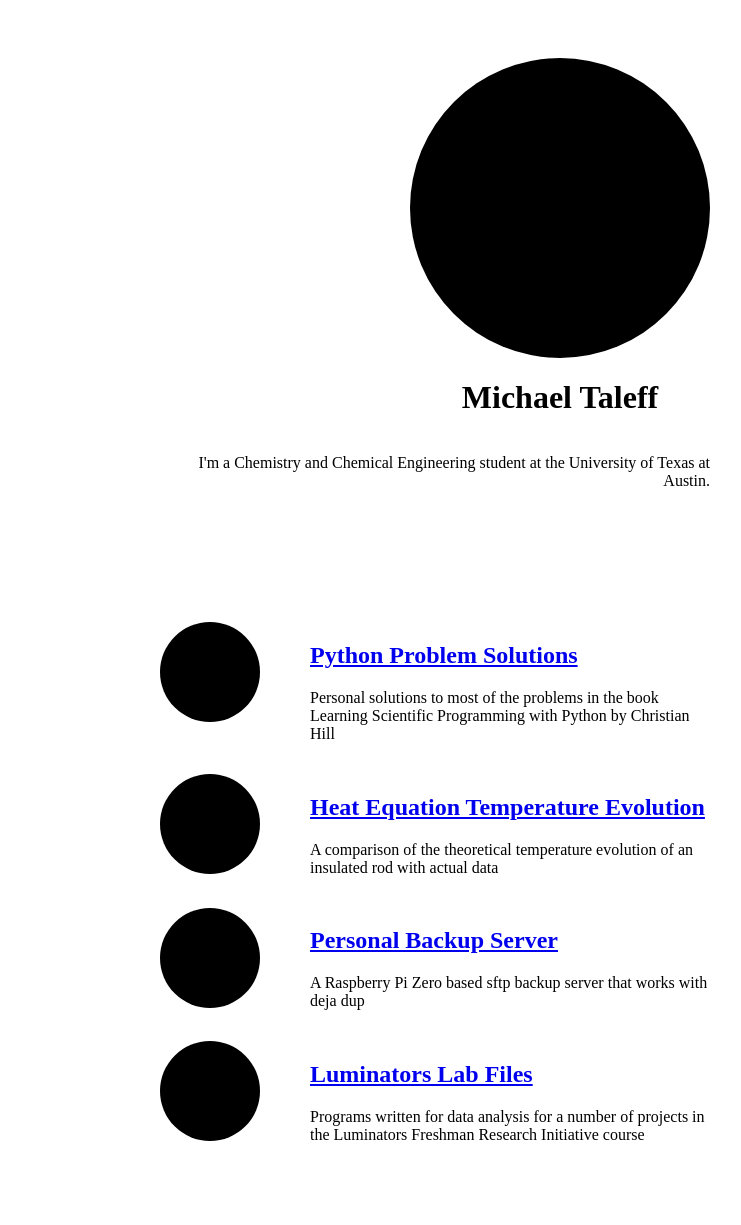
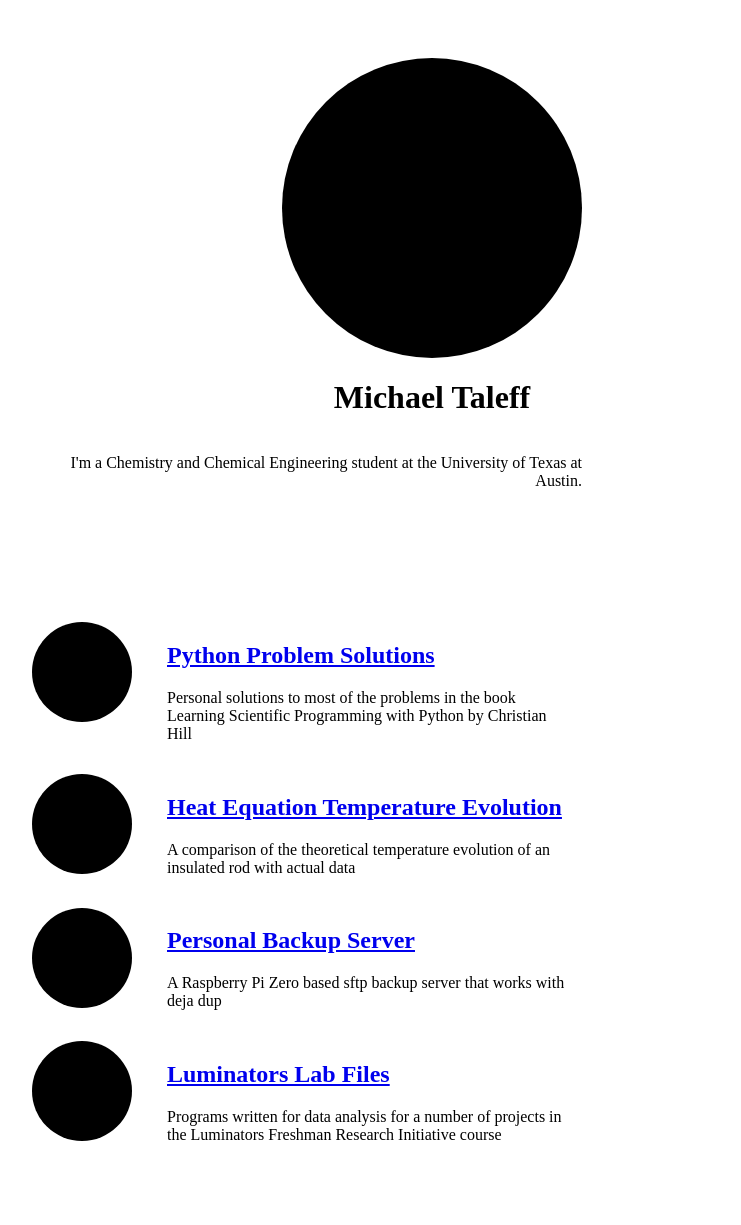
Before and after one commit to taleff/taleff.github.io, a Jekyll site: the page built from index.html, in a window 1280 px wide. Shown: the whole page, without its empty margins (213-954 px from the left). Built offline with Jekyll 4.4.1, drawn with Linux system fonts in a browser that asks for light colours.

Commit message:
Update main.css

```diff
--- a/css/main.css
+++ b/css/main.css
@@ -1,7 +1,7 @@
 .home {
     background-color: white;
-    height: 100vh;
-    width: 100vw;
+    height: 80vh;
+    width: 80vw;
     display: flex;
     justify-content: center;
     flex-wrap: wrap;
@@ -57,7 +57,7 @@ li {
 }
 
 .project-spacer {
-    width: 50px;
+    width: 35px;
 }
 
 .project-item {
```
